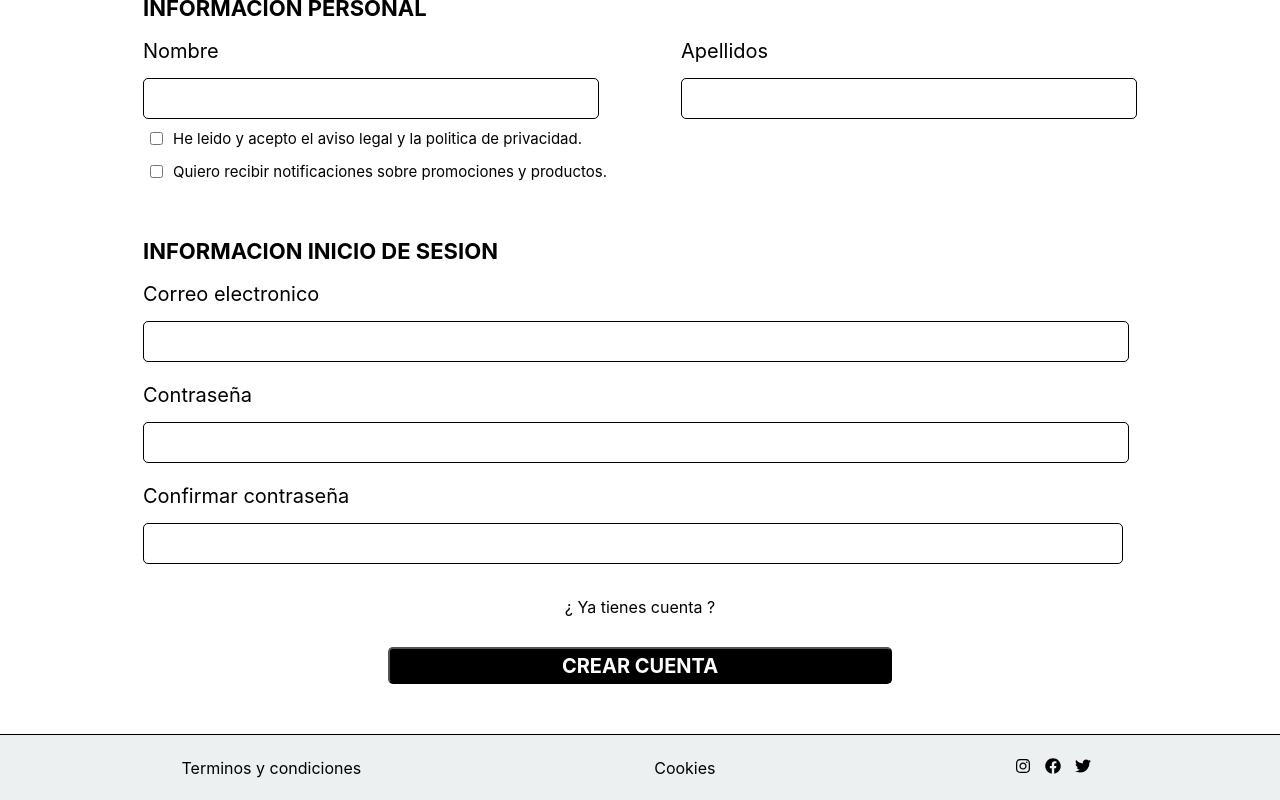
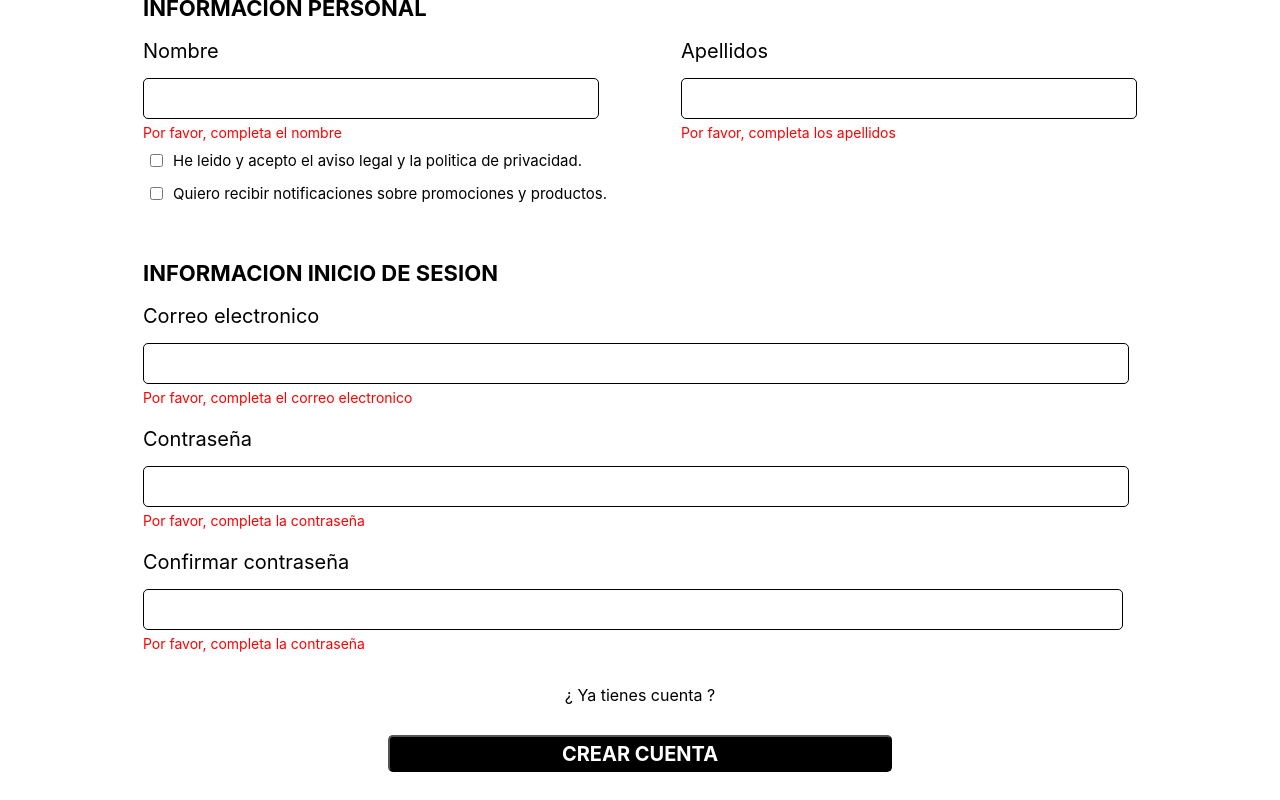
Before and after one commit to joseeantonio/tfg-react, a React (Create React App) app: page /register in a window 1280 px wide. Both pictures are taken after a click on the button "CREAR CUENTA". Shown: the part 237-1037 px from the top of the page. Built offline with nearby package versions, Linux system fonts and the light colour scheme.

Commit message:
validaciones y refactorizacion del input

```diff
--- a/src/components/Input.jsx
+++ b/src/components/Input.jsx
@@ -3,7 +3,7 @@ import styled from "styled-components";
 import {BsSearch} from "react-icons/bs";
 
 
-const Input = ({label,type,height,width, onChange,placeholder, margin,searchIcon,widthSearch,borderRadius}) => {
+const Input = ({label,type,height,width, onChange,placeholder, margin,searchIcon,widthSearch,borderRadius,error}) => {
 
     return(
         <Slabel margin={margin} searchIcon={searchIcon}>
@@ -16,6 +16,7 @@ const Input = ({label,type,height,width, onChange,placeholder, margin,searchIcon
                     </Sbutton>
                 )
             }
+            {error && <Sdiv>{error}</Sdiv>}
         </Slabel>
     )
 
@@ -31,7 +32,12 @@ const Sinput = styled.input`
           props.searchIcon ? `
       border-radius: ${props.borderRadius} 0px 0px ${props.borderRadius};
     ` : `border-radius: ${props.borderRadius}`}
+`
 
+const Sdiv = styled.div`
+  color: red;
+  margin-top: 5px;
+  font-size: 14px;
 `
 
 const Sbutton = styled.button`
--- a/src/modules/FormRegister.jsx
+++ b/src/modules/FormRegister.jsx
@@ -9,6 +9,55 @@ import ButtonSubmit from "../components/ButtonSubmit";
 const FormRegister = ({width, margin}) => {
 
     const [checked,setChecked] = useState(false)
+    const [data,setData] = useState({
+        name: '',
+        surname: '',
+        email: '',
+        password: '',
+        password_rep: '',
+    })
+    const [errors, setErrors] = useState({
+        name: "",
+        lastName: "",
+        email: "",
+        password: "",
+        password_rep: "",
+    });
+
+    const handleData = (e) => {
+        setData({
+            ...data,
+            [e.target.name]: e.target.value,
+        })
+    }
+
+    const handleSubmit = (e) => {
+        e.preventDefault();
+        const errors = {};
+
+        if (!data.name.trim()) {
+            errors.name = "Por favor, completa el nombre";
+        }
+
+        if (!data.surname.trim()) {
+            errors.surname = "Por favor, completa los apellidos";
+        }
+
+        if (!data.email.trim()) {
+            errors.email = "Por favor, completa el correo electronico";
+        }
+
+        if (!data.password.trim()) {
+            errors.password = "Por favor, completa la contraseña";
+        }
+
+        if (!data.password_rep) {
+            errors.password_rep = "Por favor, completa la contraseña";
+        }
+
+        setErrors(errors);
+
+    };
 
     const function1 = () => {
         setChecked(!checked)
@@ -23,12 +72,14 @@ const FormRegister = ({width, margin}) => {
                     height="37px"
                     width="450px"
                     borderRadius={"5px"}
+                    error={errors.name}
                 />
                 <Input
                     label={"Apellidos"}
                     height="37px"
                     width="450px"
                     borderRadius={"5px"}
+                    error={errors.surname}
                 />
             </Sdiv>
             <Checkbox
@@ -49,6 +100,7 @@ const FormRegister = ({width, margin}) => {
                 height="37px"
                 width="980px"
                 borderRadius={"5px"}
+                error={errors.email}
             />
             <Input
                 label={"Contraseña"}
@@ -56,24 +108,26 @@ const FormRegister = ({width, margin}) => {
                 height="37px"
                 width="980px"
                 borderRadius={"5px"}
+                error={errors.password}
             />
             <Input
                 label={"Confirmar contraseña"}
                 height="37px"
                 width="974px"
                 borderRadius={"5px"}
+                error={errors.password_rep}
             />
             <SLink to={"/login"}>¿ Ya tienes cuenta ?</SLink>
             <ButtonSubmit
                 label={"CREAR CUENTA"}
                 backgroundColor={"black"}
                 color={"White"}
+                onclick={handleSubmit}
             />
         </Sdiv>
     )
 
 }
-
 
 
 const Sdiv = styled.div`
```
